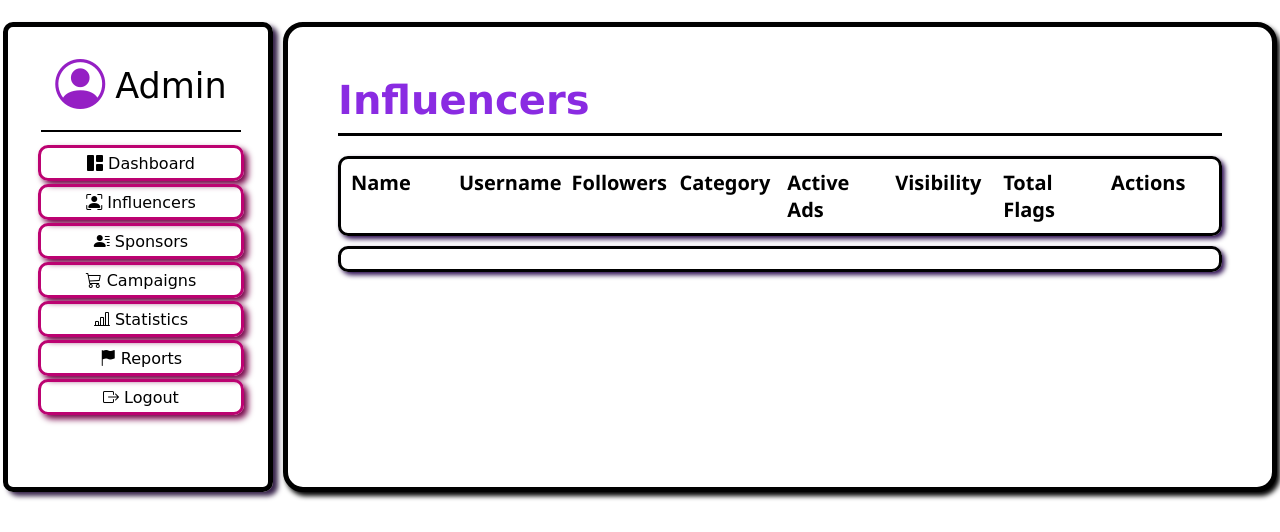
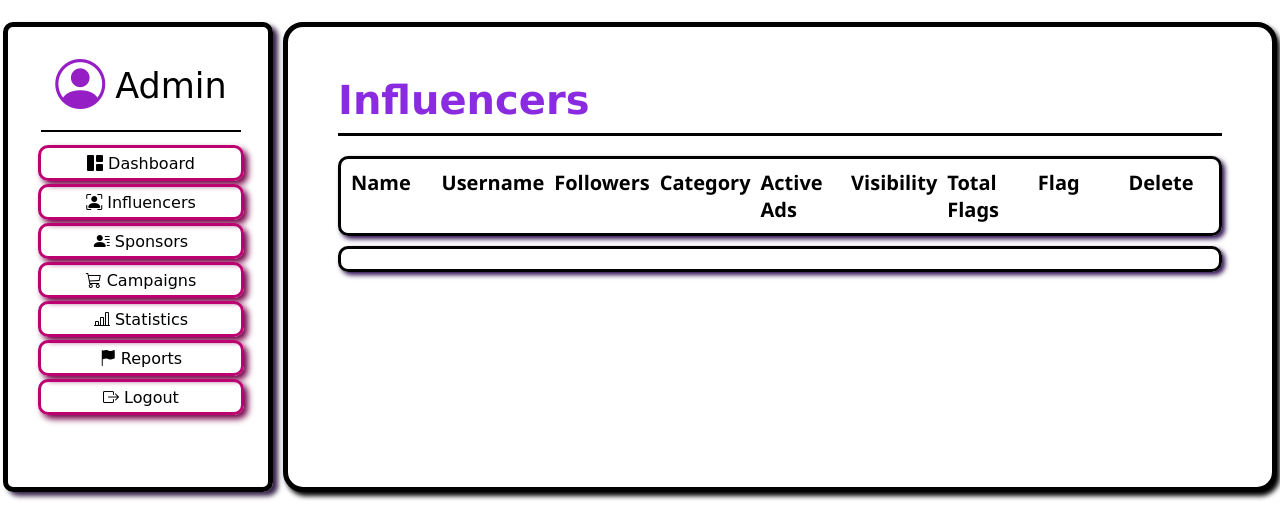
Before and after one commit to VaibhavDubey1729/Mad1Project, a Flask app: page /admin/Influencers in a window 1280 px wide. Shown: the top 532 px of the page. Run offline with Flask 3, Linux system fonts and the light colour scheme; some libraries are stand-ins or nearby versions.

Commit message:
Added Delete functionalities for Admin

```diff
--- a/application/AdminController.py
+++ b/application/AdminController.py
@@ -58,6 +58,9 @@
                 user.flag=True
             elif request.form.get('unflag'):
                 user.flag=False
+            elif request.form.get('delete'):
+                db.session.delete(user)
+
             db.session.commit()
 
         return redirect(url_for('adminInflu'))
@@ -86,6 +89,8 @@
                 sponsor.flag=True
             elif request.form.get('unflag'):
                 sponsor.flag=False
+            elif request.form.get('delete'):
+                db.session.delete(sponsor)
             db.session.commit()
 
         return redirect(url_for('adminSpo'))
@@ -115,6 +120,8 @@
                 product.flag=True
             elif request.form.get('unflag'):
                 product.flag=False
+            elif request.form.get('delete'):
+                db.session.delete(product)
             db.session.commit()
 
         return redirect(url_for('adminCamp'))
@@ -174,6 +181,8 @@
             elif request.form.get('unflag'):
                 user.flagCount = 0  # Resetting the Flag Count as soon as the user gets unflagged
                 user.flag = False
+            elif request.form.get('delete'):
+                db.session.delete(user)
         productID = request.form.get('productID')
         if productID:
             product = Product.query.get(productID)
@@ -181,6 +190,8 @@
                 product.flag = True
             elif request.form.get('unflag'):
                 product.flag = False
+            elif request.form.get('delete'):
+                db.session.delete(product)
         sponsorID = request.form.get('sponsorID')
         if sponsorID:
             sponsor = Sponsor.query.get(sponsorID)
@@ -188,6 +199,8 @@
                 sponsor.flag = True
             elif request.form.get('unflag'):
                 sponsor.flag = False
+            elif request.form.get('delete'):
+                db.session.delete(sponsor)
         db.session.commit()
 
         return redirect(url_for('adminReport'))
--- a/templates/adminInflu.html
+++ b/templates/adminInflu.html
@@ -163,7 +163,7 @@
         .rect, .rect1{
             display: grid;
             padding: 10px;
-            grid-template-columns: repeat(8,1fr);
+            grid-template-columns: repeat(9,1fr);
             box-sizing: border-box;
             width: 100%;
             border: 3px solid black;
@@ -250,7 +250,8 @@
                 <div class="i">Active Ads</div>
                 <div class="i">Visibility</div>
                 <div class="i">Total Flags</div>
-                <div class="i">Actions</div>
+                <div class="i">Flag</div>
+                <div class="i">Delete</div>
             </div>
             <div class="rect1">
                 {% for user in users %}
@@ -273,6 +274,13 @@
                             {% endif %}
                         </form>
                     </div>
+                    <div class="i">
+                        <form method="POST">
+                            <input type="hidden" name="userID" value="{{user.id}}">
+                            <button type="submit" class="flag" name="delete" value="delete"><i class="bi bi-trash"></i>
+                            </button>
+                        </form>
+                    </div>
                 {% endfor %}
             </div>
         </div>
```
Also changed, not shown: templates/adminCamp.html (+9 -1 lines), templates/adminReport.html (+28 -4 lines), templates/adminSpo.html (+9 -1 lines), README.md, application/Controls.py (line endings or trailing spaces), instance/database.db.
